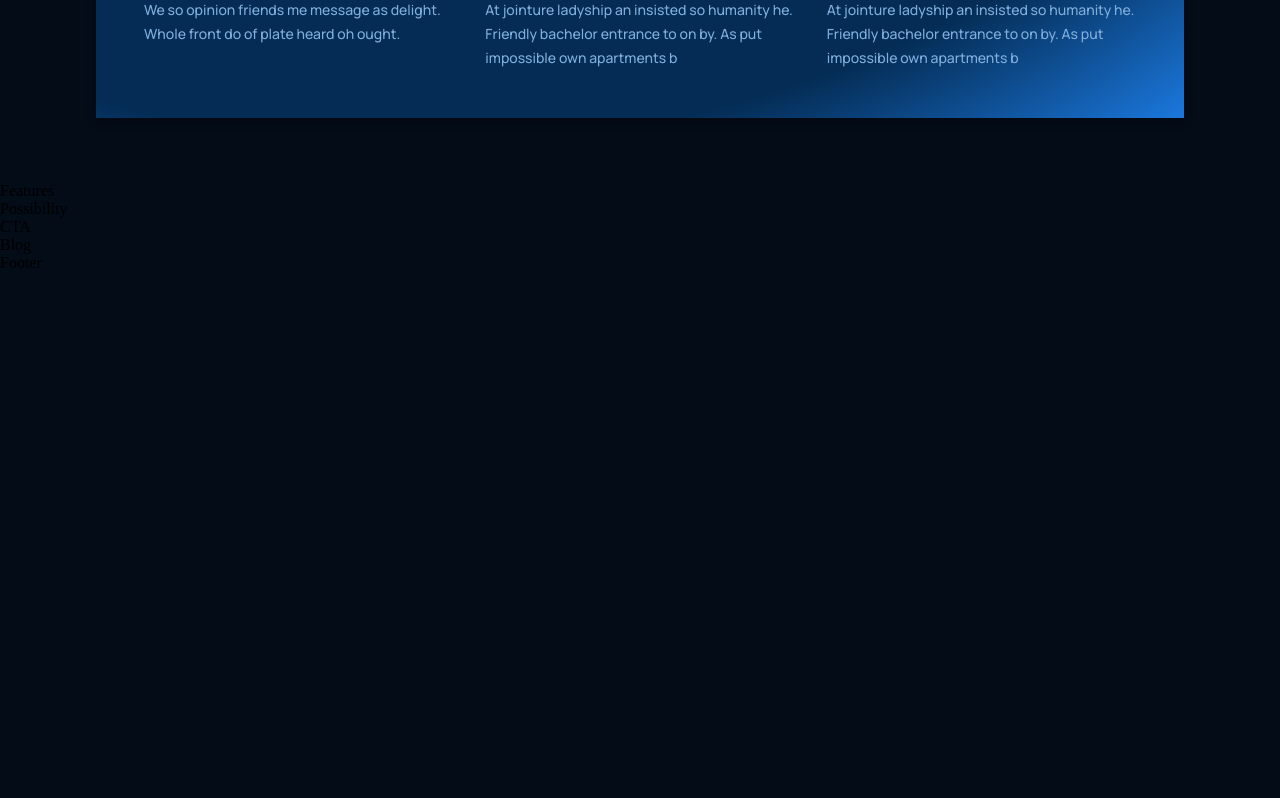
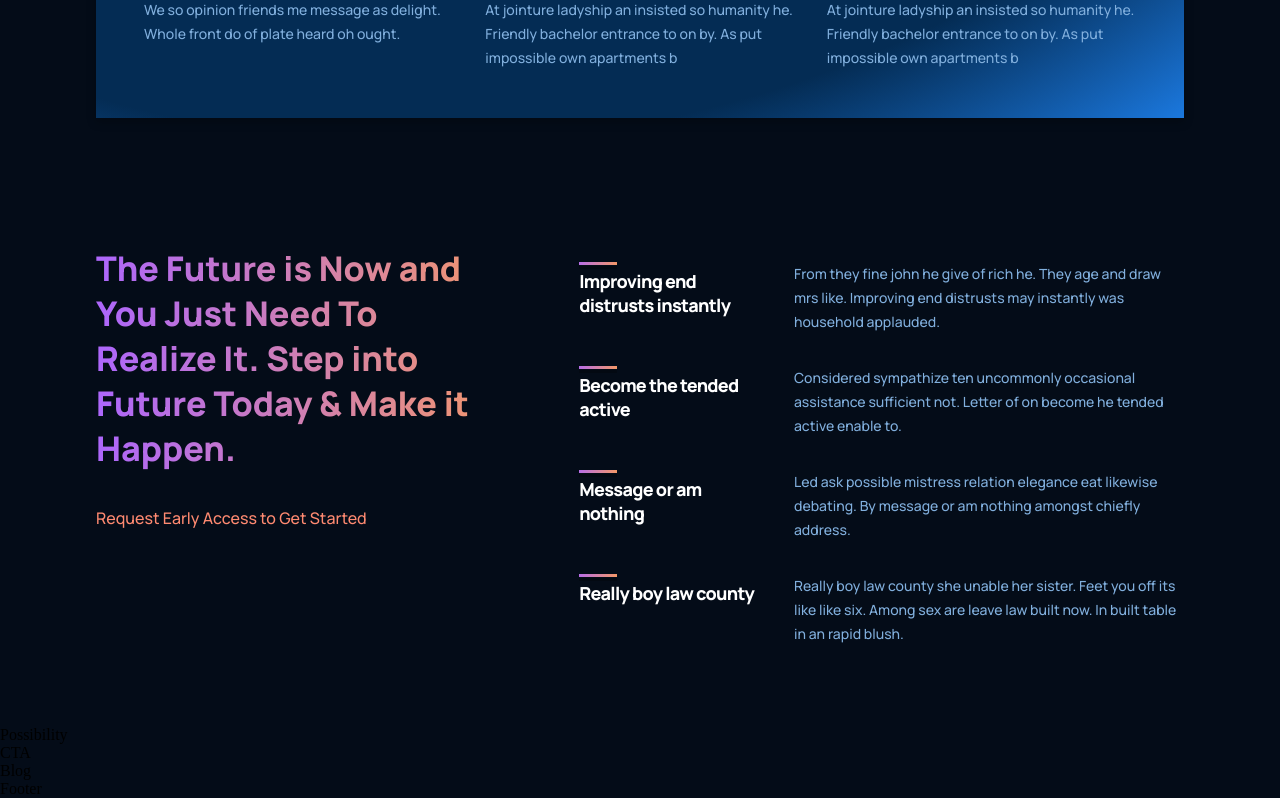
Before and after one commit to Carwels/GPT-practice, a React (Create React App) app: page / in a window 1280 px wide. Shown: the part 1345-2143 px from the top of the page. Before the commit the page ends 1617 px from the top, so only its background shows below. Built offline with nearby package versions, Linux system fonts and the light colour scheme.

Commit message:
features component

```diff
--- a/src/containers/features/Features.jsx
+++ b/src/containers/features/Features.jsx
@@ -1,9 +1,38 @@
 import React from 'react';
+import { Feature } from '../../components';
 import './features.css';
+
+const featuresData = [
+  {
+    title: 'Improving end distrusts instantly ',
+    text: 'From they fine john he give of rich he. They age and draw mrs like. Improving end distrusts may instantly was household applauded.'
+  },
+  {
+    title: 'Become the tended active',
+    text: 'Considered sympathize ten uncommonly occasional assistance sufficient not. Letter of on become he tended active enable to.'
+  },
+  {
+    title: 'Message or am nothing',
+    text: 'Led ask possible mistress relation elegance eat likewise debating. By message or am nothing amongst chiefly address.'
+  },{
+    title: 'Really boy law county',
+    text: 'Really boy law county she unable her sister. Feet you off its like like six. Among sex are leave law built now. In built table in an rapid blush.'
+  }
+]
 
 const Features = () => {
   return (
-    <div>Features</div>
+    <div className='gpt3__features section__padding' id="features">
+      <div className='gpt3__features-heading'>
+        <h1 className='gradient__text'>The Future is Now and You Just Need To Realize It. Step into Future Today & Make it Happen.</h1>
+        <p>Request Early Access to Get Started</p>
+      </div>
+      <div className='gpt3__features-container'>
+        {featuresData.map((item, index) =>(
+          <Feature title={item.title} text={item.text} key={item.title + index}/>
+        ))}
+      </div>
+    </div>
   )
 }
 
--- a/src/containers/features/features.css
+++ b/src/containers/features/features.css
@@ -0,0 +1,61 @@
+.gpt3__features {
+    width: 100%;
+    display: flex;
+    justify-content: space-between;
+    flex-direction: row;
+    padding: 4rem 6rem;
+}
+
+.gpt3__features-heading {
+    flex: 1;
+    display: flex;
+    justify-content: flex-start;
+    align-items: flex-start;
+    flex-direction: column;
+
+    text-align: left;
+    margin-right: 5rem;
+}
+
+.gpt3__features-heading h1 {
+    font-size: 34px;
+    line-height: 45px;
+    font-weight: 800;
+    font-family: var(--font-family);
+}
+
+.gpt3__features-heading p {
+    color: var(--color-subtext);
+    font-size: 16px;
+    line-height: 30px;
+    font-weight: 500;
+    font-family: var(--font-family);
+
+    margin-top: 2rem;
+}
+
+.gpt3__features-container {
+    flex: 1.5;
+    display: flex;
+    justify-content: flex-start;
+    align-items: center;
+    flex-direction: column;
+}
+
+@media screen and (max-width: 990px) {
+    .gpt3__features {
+        flex-direction: column;
+    }
+
+    .gpt3__features-heading {
+        margin: 0 0 2rem 0;
+    }
+}
+
+
+@media screen and (max-width: 550px) {
+    .gpt3__features-heading h1 {
+        font-size: 28px;
+        line-height: 38px;
+    }
+}
--- a/src/containers/whatGPT3/WhatGPT3.jsx
+++ b/src/containers/whatGPT3/WhatGPT3.jsx
@@ -4,7 +4,7 @@ import './whatGPT3.css';
 
 const WhatGPT3 = () => {
   return (
-    <div className='gpt3__whatgpt3 section__margin' id="whpt3">
+    <div className='gpt3__whatgpt3 section__margin' id="wgpt3">
       <div className='gpt3_whatgpt3-feature'>
         <Feature title="What is GPT-3" text="We so opinion friends me message as delight. Whole front do of plate heard oh ought. His defective nor convinced residence own. Connection has put impossible own apartments boisterous. At jointure ladyship an insisted so humanity he. Friendly bachelor entrance to on by."/>
       </div>
```
